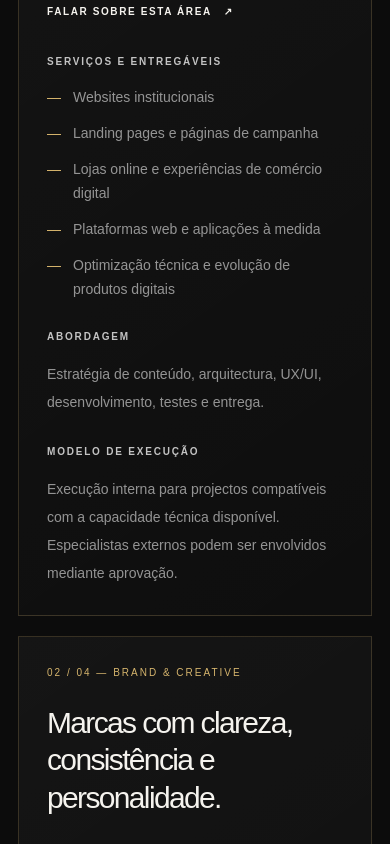
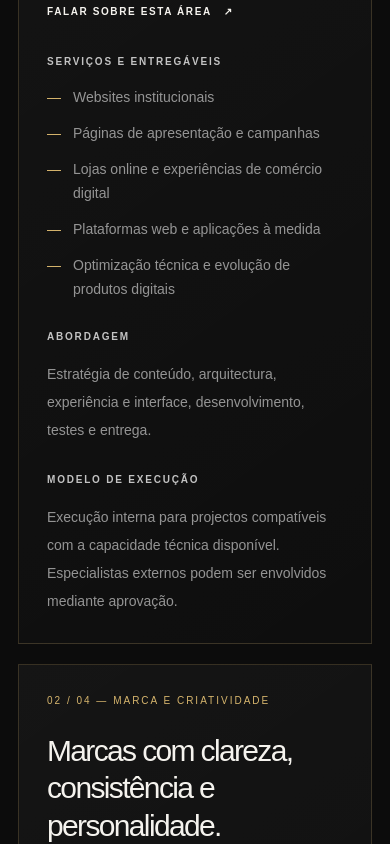
Before and after one commit to onesimo-miguel17/onesimo-digital, a Next.js app: page /servicos in a window 390 px wide. Shown: the part 1700-2544 px from the top of the page. Built offline with nearby package versions, Linux system fonts and the light colour scheme.

Commit message:
fix: translate service details and process principles

```diff
--- a/src/app/servicos/page.tsx
+++ b/src/app/servicos/page.tsx
@@ -1,15 +1,9 @@
 "use client";
 
-import type { Metadata } from "next";
 import Link from "next/link";
 import { SiteHeader } from "@/components/site-header";
 import { SectionLabel } from "@/components/section-label";
 import { useLanguage } from "@/components/language-provider";
-
-export const metadata: Metadata = {
-  title: "Serviços",
-  description: "Conheça as capacidades da Onésimo Digital em experiências digitais, branding, tecnologia empresarial e crescimento digital.",
-};
 
 const serviceLines = [
   {
@@ -65,6 +59,18 @@ export default function ServicesPage() {
   const { language } = useLanguage();
   const en = language === "en";
   const tr = (pt: string, english: string) => en ? english : pt;
+  const serviceText: Record<string, { name: string; title: string; description: string; deliverables: string[]; approach: string; model: string }> = {
+    "digital-experiences": { name: tr("Experiências Digitais","Digital Experiences"), title: tr("Experiências digitais que aproximam marcas e pessoas.","Digital experiences that bring brands and people closer."), description: tr("Concebemos e desenvolvemos experiências web funcionais, responsivas e alinhadas com os objectivos do negócio.","We design and build functional, responsive web experiences aligned with business goals."), deliverables: en ? ["Corporate websites","Landing pages and campaign pages","Online shops and e-commerce experiences","Custom web platforms and applications","Technical optimisation and digital product evolution"] : ["Websites institucionais","Páginas de apresentação e campanhas","Lojas online e experiências de comércio digital","Plataformas web e aplicações à medida","Optimização técnica e evolução de produtos digitais"], approach: tr("Estratégia de conteúdo, arquitectura, experiência e interface, desenvolvimento, testes e entrega.","Content strategy, architecture, user experience and interface design, development, testing and delivery."), model: tr("Execução interna para projectos compatíveis com a capacidade técnica disponível. Especialistas externos podem ser envolvidos mediante aprovação.","In-house delivery for projects within our available technical capacity. External specialists may be engaged with approval.") },
+    "brand-creative": { name: tr("Marca e Criatividade","Brand & Creative"), title: tr("Marcas com clareza, consistência e personalidade.","Brands with clarity, consistency and personality."), description: tr("Construímos sistemas visuais que ajudam negócios a comunicar o seu valor de forma reconhecível e coerente.","We build visual systems that help businesses communicate their value with clarity and consistency."), deliverables: en ? ["Brand strategy and positioning","Visual identity and graphic systems","Logos and brand applications","Identity guidelines and art direction","Digital communication materials"] : ["Estratégia e posicionamento de marca","Identidade visual e sistemas gráficos","Logótipos e aplicações da marca","Guias de identidade e direcção visual","Materiais digitais de comunicação"], approach: tr("Descoberta, direcção criativa, exploração visual, refinamento e preparação dos ficheiros finais.","Discovery, creative direction, visual exploration, refinement and final file preparation."), model: tr("Direcção e coordenação internas. Produção especializada pode ser atribuída a parceiros com portefólio validado.","Direction and coordination in-house. Specialist production may be assigned to vetted partners.") },
+    "business-technology": { name: tr("Tecnologia Empresarial","Business Technology"), title: tr("Tecnologia desenhada em torno do trabalho real.","Technology designed around real work."), description: tr("Ajudamos a transformar processos manuais e desafios operacionais em soluções digitais úteis e sustentáveis.","We help turn manual processes and operational challenges into useful, sustainable digital solutions."), deliverables: en ? ["Custom applications and software","Process automation","Platform integrations","Business portals and dashboards","Technical consulting and prototyping"] : ["Aplicações e software à medida","Automação de processos","Integrações entre plataformas","Portais e painéis empresariais","Consultoria técnica e prototipagem"], approach: tr("Diagnóstico, definição de requisitos, desenho técnico, implementação, testes e documentação.","Assessment, requirements definition, technical design, implementation, testing and documentation."), model: tr("Aceitação condicionada à análise técnica e de segurança. Projectos especializados podem exigir parceiros aprovados.","Engagement depends on technical and security assessment. Specialist projects may require approved partners.") },
+    "digital-growth": { name: tr("Crescimento Digital","Digital Growth"), title: tr("Mais clareza para atrair, converter e evoluir.","More clarity to attract, convert and grow."), description: tr("Estruturamos a presença digital e os pontos de contacto para apoiar crescimento mensurável e decisões melhores.","We structure digital presence and touchpoints to support measurable growth and better decisions."), deliverables: en ? ["SEO audits and strategy","Keyword research and content structure","Conversion optimisation","Digital presence strategy","Performance measurement and reporting"] : ["Auditoria e estratégia de SEO","Pesquisa de palavras-chave e estrutura de conteúdo","Optimização de conversão","Estratégia de presença digital","Medição e relatórios de desempenho"], approach: tr("Diagnóstico, prioridades, plano de acção, implementação acordada e acompanhamento por indicadores.","Assessment, priorities, action plan, agreed implementation and KPI tracking."), model: tr("Estratégia e coordenação internas. Execução de campanhas, produção especializada e análise avançada podem ser entregues com parceiros.","Strategy and coordination in-house. Campaign execution, specialist production and advanced analytics may be delivered with partners.") },
+  };
+  const principleText: Record<string, { title: string; text: string }> = {
+    "01": { title: tr("Começamos pelo problema","We start with the problem"), text: tr("Antes de recomendar tecnologia ou design, procuramos compreender o contexto, os objectivos e as restrições do negócio.","Before recommending technology or design, we seek to understand the context, goals and business constraints.") },
+    "02": { title: tr("Definimos um âmbito claro","We define a clear scope"), text: tr("Cada proposta identifica entregáveis, exclusões, responsabilidades, prazos, investimento e critérios de aceitação.","Every proposal defines deliverables, exclusions, responsibilities, timelines, investment and acceptance criteria.") },
+    "03": { title: tr("Montamos a equipa certa","We build the right team"), text: tr("O núcleo da Onésimo Digital coordena cada projecto e envolve especialistas externos quando o âmbito o exige.","The Onésimo Digital core team coordinates each project and brings in external specialists when the scope requires it.") },
+    "04": { title: tr("Validamos antes de entregar","We validate before delivery"), text: tr("Testes, revisão e comunicação fazem parte do processo. Não tratamos uma entrega como concluída sem validação.","Testing, review and communication are part of the process. We do not consider a delivery complete without validation.") },
+  };
   return (
     <>
       <SiteHeader />
@@ -101,19 +107,19 @@ export default function ServicesPage() {
               {serviceLines.map((service) => (
                 <article id={service.id} key={service.id} className="service-detail-card gold-border grid gap-8 p-7 sm:p-10 lg:grid-cols-[.78fr_1.22fr]">
                   <div>
-                    <p className="text-[10px] tracking-[.2em] text-[#d6b56d]">{service.number} / 04 — {service.name.toUpperCase()}</p>
-                    <h3 className="mt-6 text-3xl font-medium leading-tight tracking-[-.055em] sm:text-4xl">{service.title}</h3>
-                    <p className="mt-5 text-sm leading-7 text-white/50">{service.description}</p>
-                    <Link href="/#contacto" className="mt-8 inline-flex items-center gap-3 text-[10px] font-bold tracking-[.16em] text-[#d6b56d]">FALAR SOBRE ESTA ÁREA <span aria-hidden="true">↗</span></Link>
+                    <p className="text-[10px] tracking-[.2em] text-[#d6b56d]">{service.number} / 04 — {serviceText[service.id].name.toUpperCase()}</p>
+                    <h3 className="mt-6 text-3xl font-medium leading-tight tracking-[-.055em] sm:text-4xl">{serviceText[service.id].title}</h3>
+                    <p className="mt-5 text-sm leading-7 text-white/50">{serviceText[service.id].description}</p>
+                    <Link href="/#contacto" className="mt-8 inline-flex items-center gap-3 text-[10px] font-bold tracking-[.16em] text-[#d6b56d]">{tr("FALAR SOBRE ESTA ÁREA","DISCUSS THIS SERVICE")} <span aria-hidden="true">↗</span></Link>
                   </div>
                   <div className="grid gap-7 sm:grid-cols-2">
                     <div>
                       <h4 className="text-[10px] font-bold tracking-[.18em] text-white/75">{tr("SERVIÇOS E ENTREGÁVEIS","SERVICES AND DELIVERABLES")}</h4>
-                      <ul className="mt-4 space-y-3">{service.deliverables.map((item) => <li key={item} className="flex gap-3 text-sm leading-6 text-white/55"><span className="text-[#d6b56d]">—</span>{item}</li>)}</ul>
+                      <ul className="mt-4 space-y-3">{serviceText[service.id].deliverables.map((item) => <li key={item} className="flex gap-3 text-sm leading-6 text-white/55"><span className="text-[#d6b56d]">—</span>{item}</li>)}</ul>
                     </div>
                     <div className="space-y-7">
-                      <div><h4 className="text-[10px] font-bold tracking-[.18em] text-white/75">{tr("ABORDAGEM","APPROACH")}</h4><p className="mt-4 text-sm leading-7 text-white/55">{service.approach}</p></div>
-                      <div><h4 className="text-[10px] font-bold tracking-[.18em] text-white/75">{tr("MODELO","MODEL")} DE EXECUÇÃO</h4><p className="mt-4 text-sm leading-7 text-white/55">{service.model}</p></div>
+                      <div><h4 className="text-[10px] font-bold tracking-[.18em] text-white/75">{tr("ABORDAGEM","APPROACH")}</h4><p className="mt-4 text-sm leading-7 text-white/55">{serviceText[service.id].approach}</p></div>
+                      <div><h4 className="text-[10px] font-bold tracking-[.18em] text-white/75">{tr("MODELO","MODEL")} DE EXECUÇÃO</h4><p className="mt-4 text-sm leading-7 text-white/55">{serviceText[service.id].model}</p></div>
                     </div>
                   </div>
                 </article>
@@ -127,7 +133,7 @@ export default function ServicesPage() {
             <SectionLabel>02 / {tr("COMO TRABALHAMOS","HOW WE WORK")}</SectionLabel>
             <h2 className="section-heading mt-6">{tr("Um processo claro. ","A clear process. ")}<span className="gold-text">{tr("Do primeiro diálogo à entrega.","From first conversation to delivery.")}</span></h2>
             <div className="mt-12 grid gap-7 sm:grid-cols-2 lg:grid-cols-4">
-              {principles.map((item) => <article key={item.number} className="border-t border-[#d6b56d]/35 pt-5"><p className="text-[10px] tracking-[.18em] text-[#d6b56d]">{item.number}</p><h3 className="mt-5 text-xl tracking-[-.04em]">{item.title}</h3><p className="mt-4 text-sm leading-7 text-white/45">{item.text}</p></article>)}
+              {principles.map((item) => <article key={item.number} className="border-t border-[#d6b56d]/35 pt-5"><p className="text-[10px] tracking-[.18em] text-[#d6b56d]">{item.number}</p><h3 className="mt-5 text-xl tracking-[-.04em]">{principleText[item.number].title}</h3><p className="mt-4 text-sm leading-7 text-white/45">{principleText[item.number].text}</p></article>)}
             </div>
           </div>
         </section>
```
